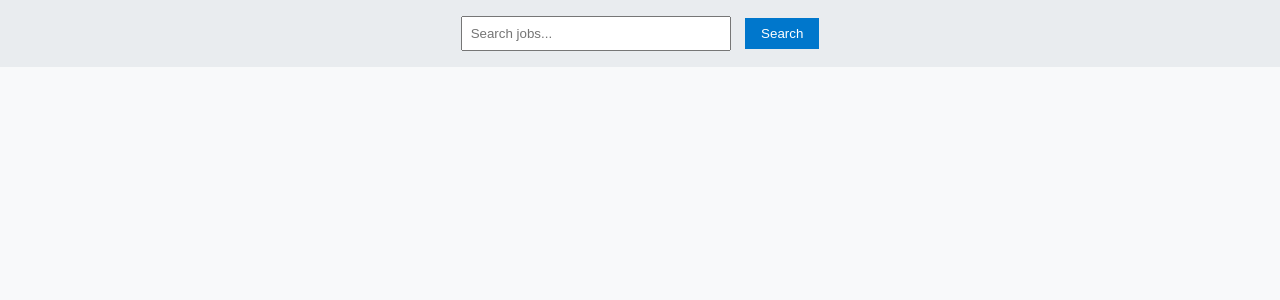
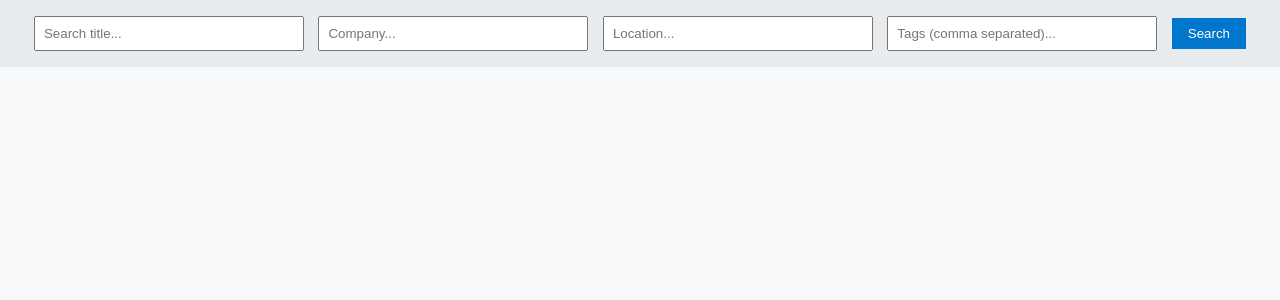
Before and after one commit to idalz/job-board-app, a FastAPI app: page / in a window 1280 px wide. Shown: the part 112-412 px from the top of the page. Run offline with FastAPI, Linux system fonts and the light colour scheme; parts of the project's set-up code (start-up, migrations or seed data) failed here and were passed over.

Commit message:
Tags work properly now

```diff
--- a/app/api/endpoints/job_posts.py
+++ b/app/api/endpoints/job_posts.py
@@ -19,7 +19,8 @@ async def read_all(
     tags: list[str] | None = Query(None),
     db: AsyncSession = Depends(get_db)
 ):
-    return await crud.get_all_job_posts(db, title=title, company=company, location=location, tags=tags)
+    jobs = await crud.get_all_job_posts(db, title, company, location, tags)
+    return [JobPostOut.model_validate(job) for job in jobs]
 
 @router.get("/{job_id}", response_model=JobPostOut)
 async def read_one(job_id: int, db: AsyncSession = Depends(get_db)):
--- a/app/crud/job_post.py
+++ b/app/crud/job_post.py
@@ -24,7 +24,7 @@ async def get_all_job_posts(
         for tag in tags:
             query = query.where(JobPost.tags.any(tag))
 
-    result = await db.execute(select(JobPost))
+    result = await db.execute(query)
     return result.scalars().all()
 
 async def get_job_post(db: AsyncSession, job_id: int):
--- a/app/templates/index.html
+++ b/app/templates/index.html
@@ -12,11 +12,11 @@
   </header>
 
   <section id="search-filter">
-    <input type="text" id="searchInput" placeholder="Search jobs..." />
+    <input type="text" id="searchInput" placeholder="Search title..." />
+    <input type="text" id="companyInput" placeholder="Company..." />
+    <input type="text" id="locationInput" placeholder="Location..." />
+    <input type="text" id="tagsInput" placeholder="Tags (comma separated)..." />
     <button onclick="searchJobs()">Search</button>
-    <div id="filters">
-      <!-- Filters will go here -->
-    </div>
   </section>
 
   <main id="jobListings">
@@ -24,11 +24,19 @@
   </main>
 
   <script>
-    async function fetchJobs(query = '') {
+    async function fetchJobs(params = {}) {
       try {
-        const url = query
-          ? `/api/v1/job-posts/?title=${encodeURIComponent(query)}`
-          : '/api/v1/job-posts/';
+        const url = new URL('/api/v1/job-posts/', window.location.origin);
+
+        // Build query string correctly
+        Object.entries(params).forEach(([key, val]) => {
+          if (Array.isArray(val)) {
+            val.forEach(v => url.searchParams.append(key, v));
+          } else if (val) {
+            url.searchParams.append(key, val);
+          }
+        });
+
         const res = await fetch(url);
         const jobs = await res.json();
 
@@ -40,7 +48,6 @@
           jobCard.className = 'job-card';
           jobCard.innerHTML = `
             <h2>${job.title}</h2>
-            <p><strong>ID:</strong> ${job.id}</p>
             <p><strong>Company:</strong> ${job.company}</p>
             <p><strong>Location:</strong> ${job.location}</p>
             <p><strong>Description:</strong> ${job.description}</p>
@@ -55,8 +62,21 @@
     }
 
     function searchJobs() {
-      const query = document.getElementById('searchInput').value;
-      fetchJobs(query);
+      const title = document.getElementById('searchInput').value;
+      const company = document.getElementById('companyInput').value;
+      const location = document.getElementById('locationInput').value;
+      const tagsInput = document.getElementById('tagsInput').value;
+
+      const params = { title, company, location };
+
+      if (tagsInput) {
+        const tagsArray = tagsInput.split(',').map(tag => tag.trim()).filter(Boolean);
+        if (tagsArray.length > 0) {
+          params['tags'] = tagsArray;
+        }
+      }
+
+      fetchJobs(params);
     }
 
     // Initial fetch
```
Also changed, not shown: app/schemas/job_post.py (+3 -5 lines), app/scraper/remoteok.py (+4 -8 lines), app/scraper/utils.py (added, +7 -0 lines), app/scraper/weworkremotely.py (+3 -8 lines).
